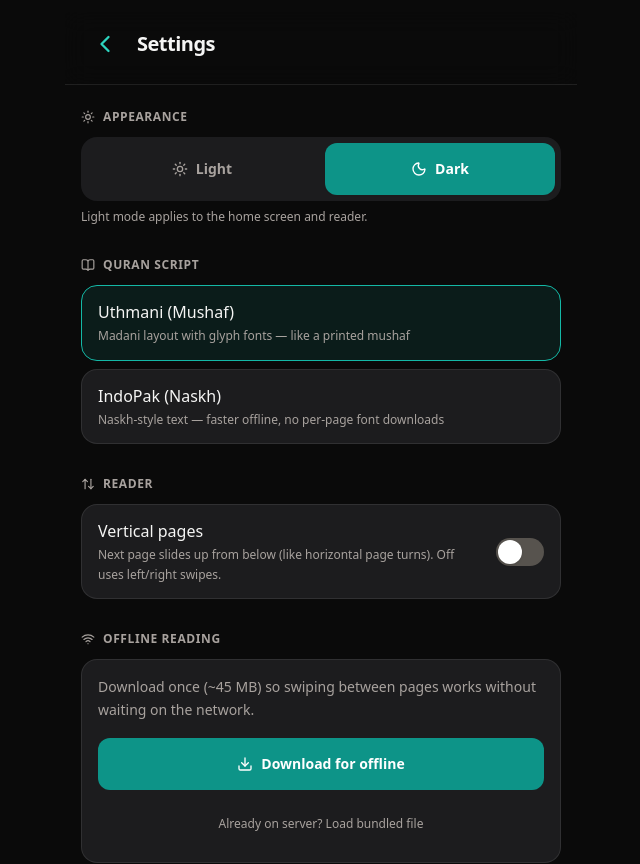
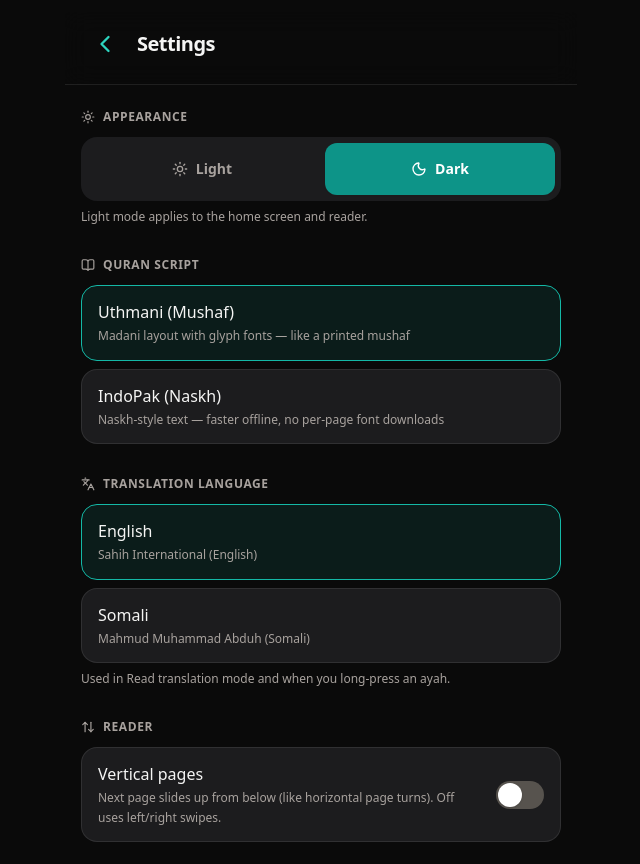
Before and after one commit to u-mar/Furqan, a Next.js app: page /settings in a window 1280 px wide. Shown: the top 864 px of the page, without its empty margins (319-959 px from the left). Built offline with nearby package versions, Linux system fonts and the light colour scheme.

Commit message:
added somali translation

```diff
--- a/app/api/ayah/route.ts
+++ b/app/api/ayah/route.ts
@@ -6,6 +6,7 @@ import {
   getVersesByJuz,
 } from '@/lib/quran'
 import { getTranslationsByPageServer, getVersesByPageServer } from '@/lib/quran-server'
+import { getTranslationLanguage } from '@/lib/translations'
 import type { Verse } from '@/types'
 
 const QURAN_API_BASE = process.env.QURAN_API_BASE || 'https://api.quran.com/api/v4'
@@ -94,8 +95,11 @@ interface TranslationItem {
   translation: string
 }
 
-async function fetchTranslationsFromAlQuranCloud(page: number): Promise<TranslationItem[]> {
-  const response = await fetch(`https://api.alquran.cloud/v1/page/${page}/en.sahih`, {
+async function fetchTranslationsFromAlQuranCloud(
+  page: number,
+  editionId: string
+): Promise<TranslationItem[]> {
+  const response = await fetch(`https://api.alquran.cloud/v1/page/${page}/${editionId}`, {
     signal: AbortSignal.timeout(API_TIMEOUT_MS),
   })
   if (!response.ok) throw new Error('AlQuran Cloud translation failed')
@@ -123,9 +127,9 @@ async function fetchTranslationsFromAlQuranCloud(page: number): Promise<Translat
   })
 }
 
-async function fetchTranslationsForPage(page: number): Promise<TranslationItem[]> {
+async function fetchTranslationsForPage(page: number, editionId: string): Promise<TranslationItem[]> {
   try {
-    const cloud = await fetchTranslationsFromAlQuranCloud(page)
+    const cloud = await fetchTranslationsFromAlQuranCloud(page, editionId)
     if (cloud.length > 0 && cloud.some((r) => r.translation.length > 0)) {
       return cloud
     }
@@ -133,8 +137,12 @@ async function fetchTranslationsForPage(page: number): Promise<TranslationItem[]
     console.warn('AlQuran Cloud translations failed:', err)
   }
 
-  const offline = await getTranslationsByPageServer(page)
-  return offline.filter((r) => r.translation.length > 0)
+  if (editionId === 'en.sahih') {
+    const offline = await getTranslationsByPageServer(page)
+    return offline.filter((r) => r.translation.length > 0)
+  }
+
+  return []
 }
 
 export async function GET(request: NextRequest) {
@@ -201,7 +209,9 @@ export async function GET(request: NextRequest) {
       if (!page || page < 1 || page > 604) {
         return NextResponse.json({ error: 'valid page parameter required' }, { status: 400 })
       }
-      const items = await fetchTranslationsForPage(page)
+      const lang = searchParams.get('lang') || 'en'
+      const editionId = getTranslationLanguage(lang).editionId
+      const items = await fetchTranslationsForPage(page, editionId)
       return NextResponse.json(items)
     }
 
--- a/app/read/page.tsx
+++ b/app/read/page.tsx
@@ -64,7 +64,7 @@ function ReadPageContent() {
   const longPressBlockTap = useRef(false)
   const pageVersesRef = useRef<Verse[]>([])
   const initialLoadDone = useRef(false)
-  const { mushafStyle, reciterId, verticalPages } = useAppSettings()
+  const { mushafStyle, reciterId, verticalPages, translationLanguage } = useAppSettings()
   const [ayahMenu, setAyahMenu] = useState<{ verseKey: string; arabic: string } | null>(null)
   const [pageSlide, setPageSlide] = useState<{
     direction: PageSlideDirection
@@ -144,7 +144,8 @@ function ReadPageContent() {
     currentPage,
     Boolean(ayahMenu),
     pageVerses.map((v) => v.verse_key),
-    arabicByKey
+    arabicByKey,
+    translationLanguage
   )
 
   const navigatePage = useCallback(
@@ -384,6 +385,7 @@ function ReadPageContent() {
             verses={pageVerses}
             page={currentPage}
             chapters={chapters}
+            translationLanguage={translationLanguage}
             highlightedVerseKey={recitation.highlightedVerseKey}
           />
         ) : verticalPages ? (
--- a/app/settings/page.tsx
+++ b/app/settings/page.tsx
@@ -9,6 +9,7 @@ import {
   BookOpen,
   Wifi,
   ArrowUpDown,
+  Languages,
 } from 'lucide-react'
 import { useEffect, useState } from 'react'
 import { cn } from '@/lib/cn'
@@ -19,6 +20,10 @@ import {
   type MushafStyle,
   type ThemeMode,
 } from '@/lib/app-settings'
+import {
+  TRANSLATION_LANGUAGES,
+  type TranslationLanguageId,
+} from '@/lib/translations'
 import {
   downloadOfflineQuran,
   hydrateOfflineFromDisk,
@@ -98,6 +103,7 @@ export default function SettingsPage() {
   const [theme, setTheme] = useState<ThemeMode>('dark')
   const [mushafStyle, setMushafStyle] = useState<MushafStyle>('uthmani-glyphs')
   const [verticalPages, setVerticalPages] = useState(false)
+  const [translationLanguage, setTranslationLanguage] = useState<TranslationLanguageId>('en')
   const [offline, setOffline] = useState(false)
   const [downloading, setDownloading] = useState(false)
   const [progress, setProgress] = useState(0)
@@ -108,6 +114,7 @@ export default function SettingsPage() {
     setTheme(s.theme)
     setMushafStyle(s.mushafStyle)
     setVerticalPages(s.verticalPages)
+    setTranslationLanguage(s.translationLanguage)
     setOffline(s.offlineDownloaded || isOfflineReady())
   }, [])
 
@@ -125,6 +132,11 @@ export default function SettingsPage() {
   function saveVerticalPages(next: boolean) {
     setVerticalPages(next)
     setAppSettings({ verticalPages: next })
+  }
+
+  function saveTranslationLanguage(next: TranslationLanguageId) {
+    setTranslationLanguage(next)
+    setAppSettings({ translationLanguage: next })
   }
 
   async function handleDownload() {
@@ -227,6 +239,31 @@ export default function SettingsPage() {
 
         <section className="mb-8">
           <h2 className="mb-3 flex items-center gap-2 text-xs font-semibold uppercase tracking-wider text-[var(--app-muted)]">
+            <Languages className="h-3.5 w-3.5" />
+            Translation language
+          </h2>
+          <div className="space-y-2">
+            {TRANSLATION_LANGUAGES.map((lang) => (
+              <SettingsRow
+                key={lang.id}
+                title={lang.label}
+                description={
+                  lang.id === 'en'
+                    ? 'Sahih International (English)'
+                    : 'Mahmud Muhammad Abduh (Somali)'
+                }
+                selected={translationLanguage === lang.id}
+                onClick={() => saveTranslationLanguage(lang.id)}
+              />
+            ))}
+          </div>
+          <p className="mt-2 text-xs text-[var(--app-muted)]">
+            Used in Read translation mode and when you long-press an ayah.
+          </p>
+        </section>
+
+        <section className="mb-8">
+          <h2 className="mb-3 flex items-center gap-2 text-xs font-semibold uppercase tracking-wider text-[var(--app-muted)]">
             <ArrowUpDown className="h-3.5 w-3.5" />
             Reader
           </h2>
--- a/components/read/MushafTranslationView.tsx
+++ b/components/read/MushafTranslationView.tsx
@@ -3,12 +3,14 @@
 import { useEffect, useRef } from 'react'
 import { cn } from '@/lib/cn'
 import { usePageTranslations } from '@/hooks/usePageTranslations'
+import type { TranslationLanguageId } from '@/lib/translations'
 import type { Chapter, Verse } from '@/types'
 
 interface MushafTranslationViewProps {
   verses: Verse[]
   page: number
   chapters: Chapter[]
+  translationLanguage: TranslationLanguageId
   highlightedVerseKey?: string | null
 }
 
@@ -24,11 +26,12 @@ export default function MushafTranslationView({
   verses,
   page,
   chapters,
+  translationLanguage,
   highlightedVerseKey = null,
 }: MushafTranslationViewProps) {
   const verseKeys = verses.map((v) => v.verse_key)
   const arabicByKey = Object.fromEntries(verses.map((v) => [v.verse_key, v.text_uthmani]))
-  const { rows, loading } = usePageTranslations(page, true, verseKeys, arabicByKey)
+  const { rows, loading } = usePageTranslations(page, true, verseKeys, arabicByKey, translationLanguage)
   const ayahRefs = useRef<Map<string, HTMLElement>>(new Map())
 
   const displayRows =
--- a/lib/app-settings.ts
+++ b/lib/app-settings.ts
@@ -10,11 +10,18 @@ export interface AppSettings {
   reciterId: string
   /** Swipe up/down to turn pages instead of left/right. */
   verticalPages: boolean
+  /** Translation text language in read mode. */
+  translationLanguage: TranslationLanguageId
 }
 
 const STORAGE_KEY = 'al_quran_settings'
 
 import { DEFAULT_RECITER_ID } from '@/lib/reciters'
+import {
+  DEFAULT_TRANSLATION_LANGUAGE,
+  type TranslationLanguageId,
+  isTranslationLanguageId,
+} from '@/lib/translations'
 
 const defaults: AppSettings = {
   theme: 'dark',
@@ -22,6 +29,7 @@ const defaults: AppSettings = {
   offlineDownloaded: false,
   reciterId: DEFAULT_RECITER_ID,
   verticalPages: false,
+  translationLanguage: DEFAULT_TRANSLATION_LANGUAGE,
 }
 
 export function getAppSettings(): AppSettings {
@@ -39,6 +47,10 @@ export function getAppSettings(): AppSettings {
           ? parsed.reciterId
           : DEFAULT_RECITER_ID,
       verticalPages: Boolean(parsed.verticalPages),
+      translationLanguage:
+        parsed.translationLanguage && isTranslationLanguageId(parsed.translationLanguage)
+          ? parsed.translationLanguage
+          : DEFAULT_TRANSLATION_LANGUAGE,
     }
   } catch {
     return defaults
--- /dev/null
+++ b/lib/translations.ts
@@ -0,0 +1,33 @@
+/** Translation language options (AlQuran Cloud edition identifiers). */
+
+export type TranslationLanguageId = 'en' | 'so'
+
+export interface TranslationLanguage {
+  id: TranslationLanguageId
+  label: string
+  /** AlQuran Cloud edition slug, e.g. en.sahih */
+  editionId: string
+}
+
+export const TRANSLATION_LANGUAGES: TranslationLanguage[] = [
+  {
+    id: 'en',
+    label: 'English',
+    editionId: 'en.sahih',
+  },
+  {
+    id: 'so',
+    label: 'Somali',
+    editionId: 'so.abduh',
+  },
+]
+
+export const DEFAULT_TRANSLATION_LANGUAGE: TranslationLanguageId = 'en'
+
+export function getTranslationLanguage(id: string): TranslationLanguage {
+  return TRANSLATION_LANGUAGES.find((l) => l.id === id) ?? TRANSLATION_LANGUAGES[0]
+}
+
+export function isTranslationLanguageId(id: string): id is TranslationLanguageId {
+  return TRANSLATION_LANGUAGES.some((l) => l.id === id)
+}
```
Also changed, not shown: hooks/usePageTranslations.ts (+6 -3 lines).
